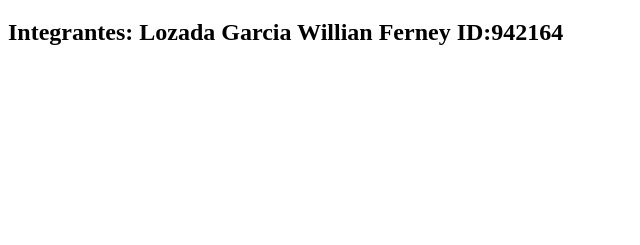
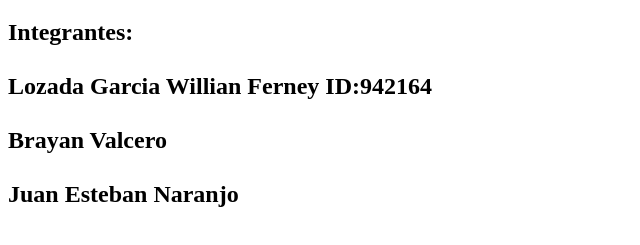
Before and after one commit to ImP4x/h1, a plain HTML site: page index.html in a window 1280 px wide. Shown: the part 61-306 px from the top of the page, without its empty margins (0-640 px from the left). Drawn offline with Linux system fonts and the light colour scheme.

Commit message:
Update index.html

```diff
--- a/index.html
+++ b/index.html
@@ -11,6 +11,8 @@
 </head>
 <body>
     <h1 class="texto-azul">Hallo Welt!</h1>
-    <h2>Integrantes: Lozada Garcia Willian Ferney ID:942164</h2>
+    <h2>Integrantes:<br><br> Lozada Garcia Willian Ferney ID:942164
+    <br><br> Brayan Valcero
+    <br><br>Juan Esteban Naranjo</h2>
 </body>
 </html>
```
